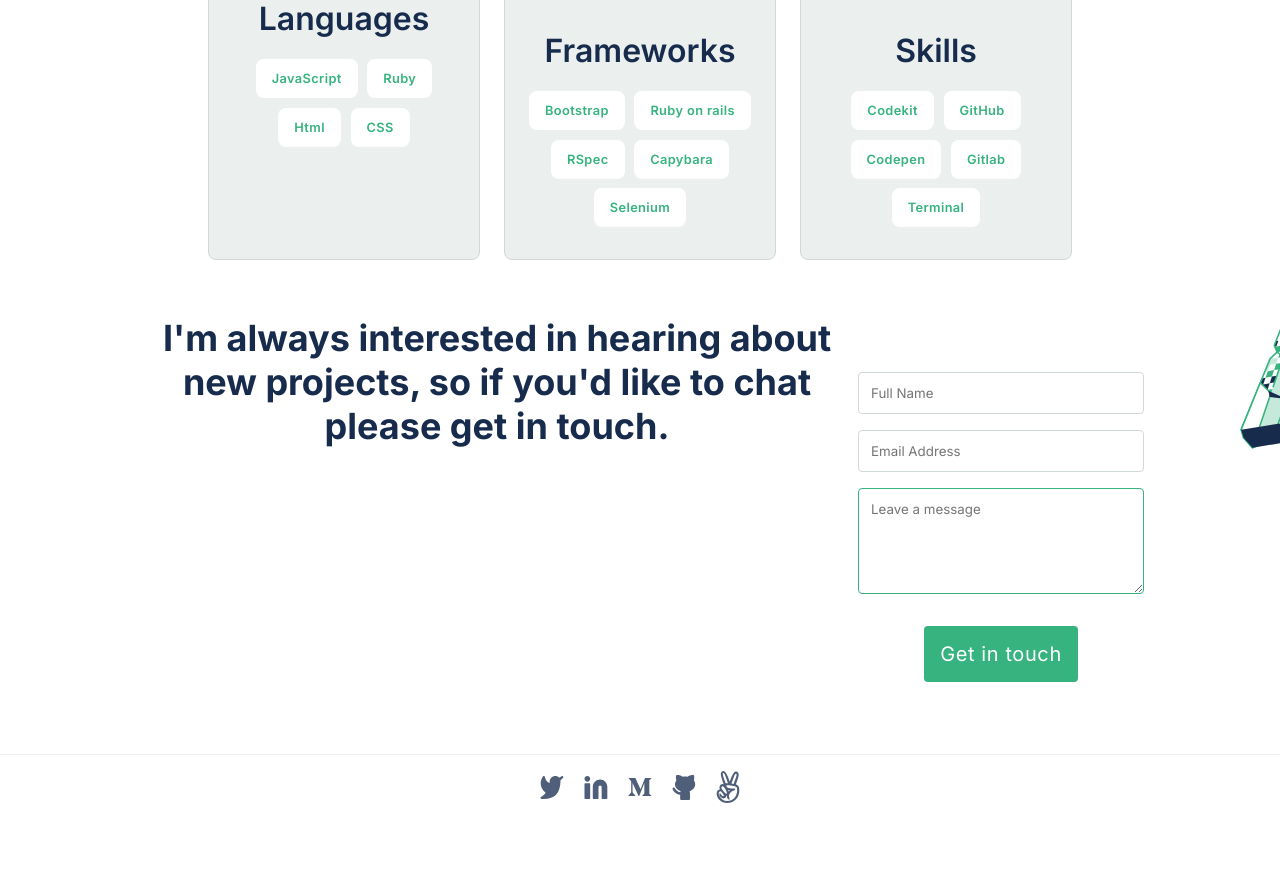
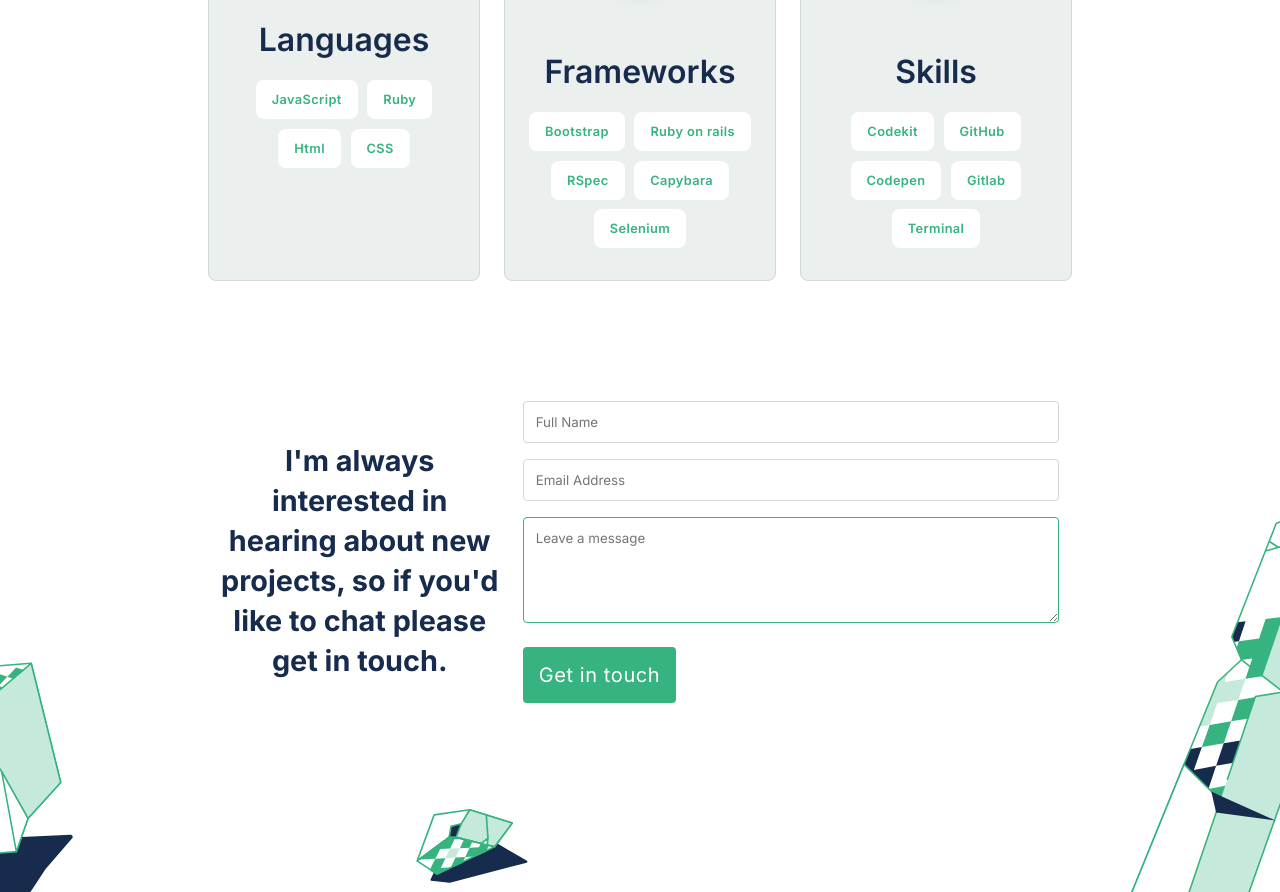
Before and after one commit to mwismann/microverse-portfolio-project, a website: page index.html in a window 1280 px wide. Shown: the part 3066-3958 px from the top of the page. Before the commit the page ends 3889 px from the top, so only its background shows below. Drawn offline with Linux system fonts and the light colour scheme.

Commit message:
Add bg-img for contact section on desktop

```diff
--- a/index.html
+++ b/index.html
@@ -216,11 +216,13 @@
 
             <img id="contact-bg" src="icon-img/contact-bg.svg" alt="">
 
+
+
             <form action="https://formspree.io/f/xknagbvo" method="post" id="contact-form">
                 <input type="text" name="name" id="client-name" maxlength="30" placeholder="Full Name" required>
                 <input type="email" name="email" id="client-email" placeholder="Email Address" required>
                 <textarea name="msg" id="client-msg" cols="30" rows="5" maxlength="500" placeholder="Leave a message" required></textarea>
-                <button class="action-btn" type="submit">Get in touch</button>
+                <button class="action-btn" id="submit-btn" type="submit">Get in touch</button>
             </form>
 
 
@@ -242,6 +244,12 @@
             <span>mwbertolucci@gmail.com</span>
 
             <img id="contact-line-break" src="icon-img/line-shape.svg" alt="">
+        </div>
+
+        <div class="contact-bg-desk-container">
+            <img id="contact-bg-desk-1" src="icon-img/desktop/contact-bg-desktop-1.svg" alt="">
+            <img id="contact-bg-desk-2" src="icon-img/desktop/contact-bg-desktop-2.svg" alt="">
+            <img id="contact-bg-desk-3" src="icon-img/desktop/contact-bg-desktop-3.svg" alt="">
         </div>
     </section>
 
--- a/styles.css
+++ b/styles.css
@@ -180,6 +180,7 @@ li {
 
 .work-categories {
   display: flex;
+  flex-wrap: wrap;
   justify-content: center;
   align-items: center;
   gap: 0.45rem;
@@ -325,6 +326,7 @@ li {
 }
 
 #contact-form {
+  width: 100%;
   padding: 3.5rem 0;
   display: flex;
   flex-direction: column;
@@ -409,7 +411,7 @@ footer {
 
   .headline {
     margin-top: 0;
-    width: 100vw;
+    width: 100%;
     height: 100vh;
     background: url(icon-img/desktop/Header-illustration-desktop.svg) no-repeat;
     background-size: 100%;
@@ -557,11 +559,58 @@ footer {
   }
 
   /* Contact Section */
-  .alt-container {
-    padding: 0 7.5rem;
-    display: flex;
+  #contact-section {
+    position: static;
+    margin: 4rem 0 17rem;
   }
 
+  .alt-container {
+    max-width: 80%;
+    margin: 0 auto;
+    display: flex;
+    justify-content: flex-start;
+    gap: 1.5rem;
+  }
+
+  #contact-section h2 {
+    width: 35%;
+    margin: 2.5rem 0;
+    font-size: 1.8rem;
+    line-height: 2.5rem;
+  }
+
+  .contact-bg-desk-container {
+    position: relative;
+  }
+
+  #contact-bg-desk-1 {
+    position: absolute;
+    left: -4rem;
+    bottom: -14rem;
+  }
+
+  #contact-bg-desk-2 {
+    position: absolute;
+    left: 24rem;
+    top: 4rem;
+  }
+
+  #contact-bg-desk-3 {
+    position: absolute;
+    right: -1rem;
+    top: -14rem;
+  }
+
+  #contact-form {
+    max-width: 64%;
+    padding: 0;
+  }
+
+  #submit-btn {
+    margin: 0.5rem 0;
+  }
+
+  #contact-bg,
   #contact-section ul,
   #contact-section span,
   #contact-line-break {
```
Also changed, not shown: icon-img/desktop/contact-bg-desktop-1.png (added), icon-img/desktop/contact-bg-desktop-1.svg (added), icon-img/desktop/contact-bg-desktop-2.png (added), icon-img/desktop/contact-bg-desktop-2.svg (added), icon-img/desktop/contact-bg-desktop-3.png (added), icon-img/desktop/contact-bg-desktop-3.svg (added).
